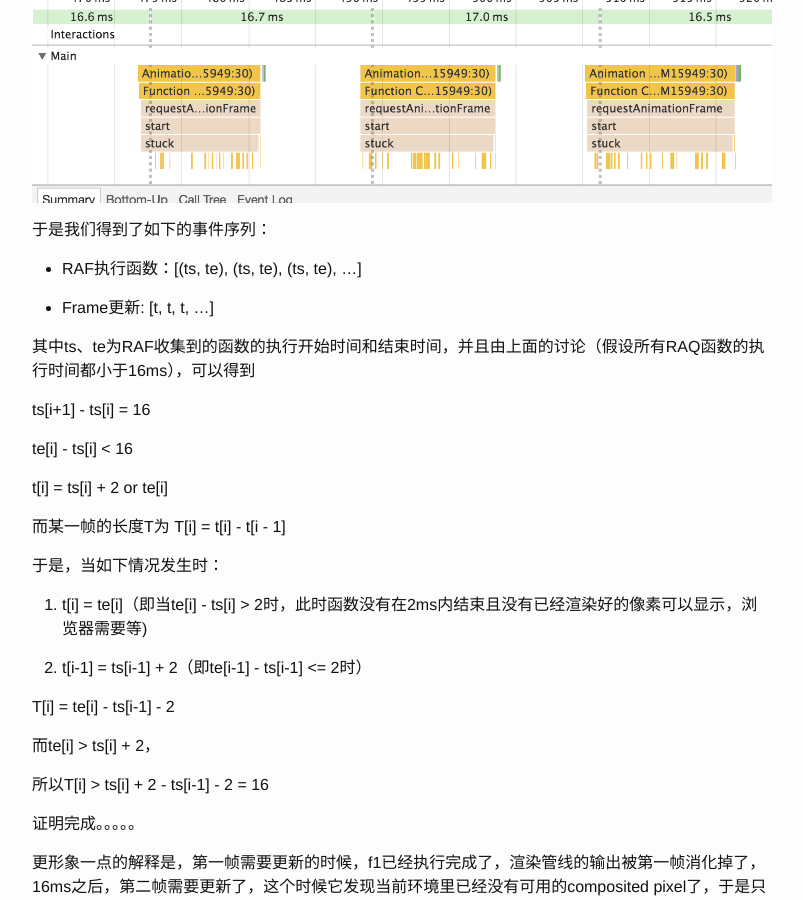
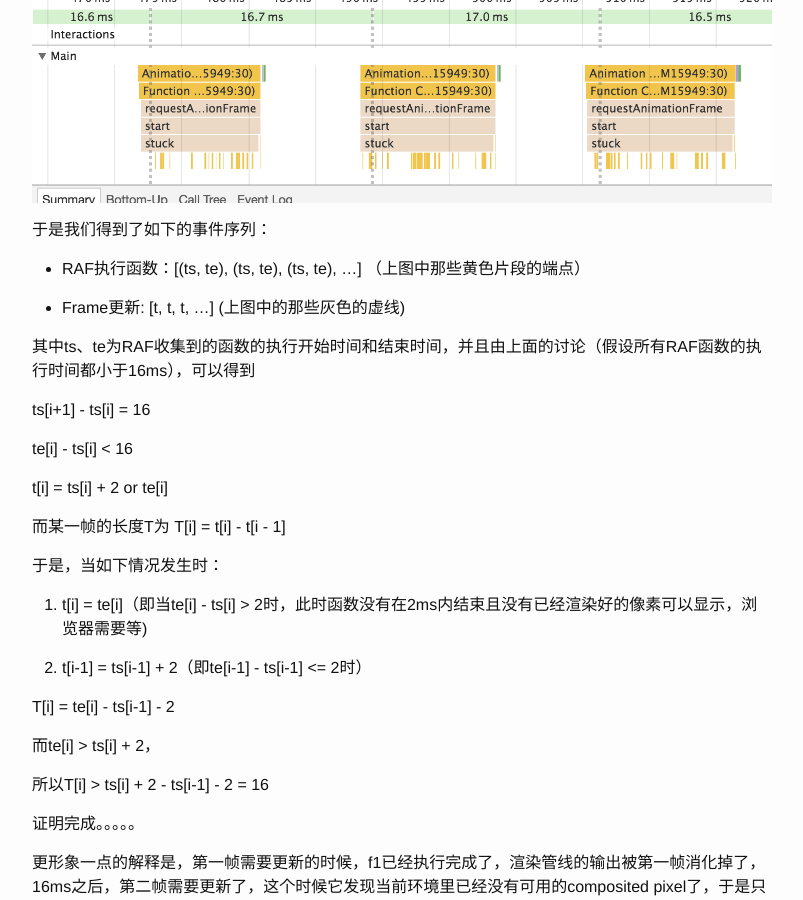
Before and after one commit to michael8090/michael8090.github.io, a Jekyll site: the page built from _posts/2017-03-03-request_animation_frame.md, in a window 1280 px wide and 900 px high, scrolled down 1514 px. Shown: the whole window, without its empty margins (238-1041 px from the left). Built offline with Jekyll 4.4.1, drawn with Linux system fonts in a browser that asks for light colours.

Commit message:
fix typo

```diff
--- a/_posts/2017-03-03-request_animation_frame.md
+++ b/_posts/2017-03-03-request_animation_frame.md
@@ -47,11 +47,11 @@ RAF里的任务是执行时间为1ms和6ms交替的序列，[1ms, 6ms, 1ms, 6ms.
 
 于是我们得到了如下的事件序列：
 
-* RAF执行函数：[(ts, te), (ts, te), (ts, te), ...]
+* RAF执行函数：[(ts, te), (ts, te), (ts, te), ...] （上图中那些黄色片段的端点）
 
-* Frame更新: [t, t, t, ...]
+* Frame更新: [t, t, t, ...] (上图中的那些灰色的虚线)
 
-其中ts、te为RAF收集到的函数的执行开始时间和结束时间，并且由上面的讨论（假设所有RAQ函数的执行时间都小于16ms），可以得到
+其中ts、te为RAF收集到的函数的执行开始时间和结束时间，并且由上面的讨论（假设所有RAF函数的执行时间都小于16ms），可以得到
 
 ts[i+1] - ts[i] = 16
 
```
